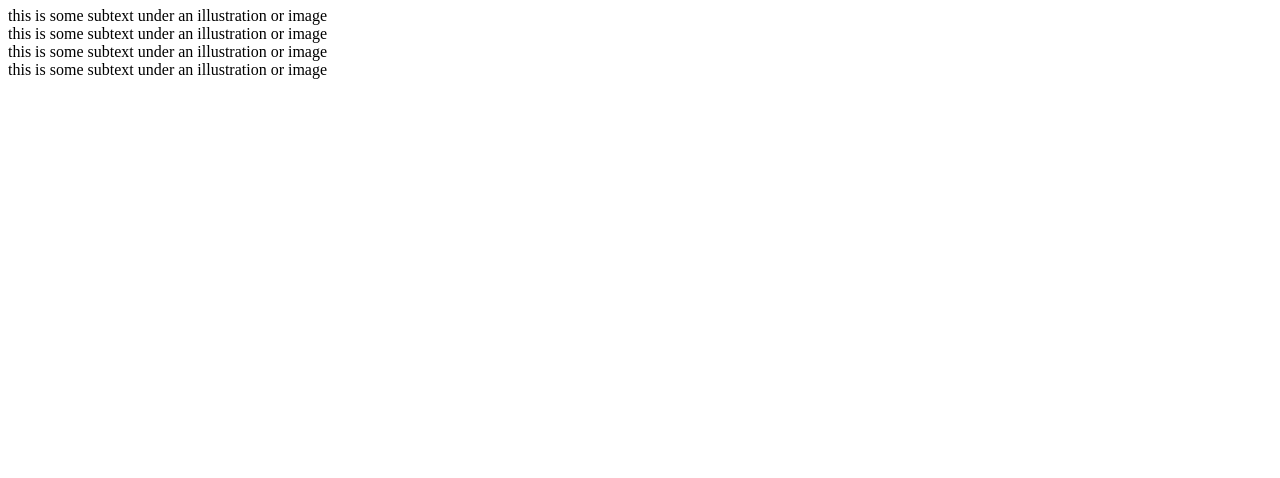
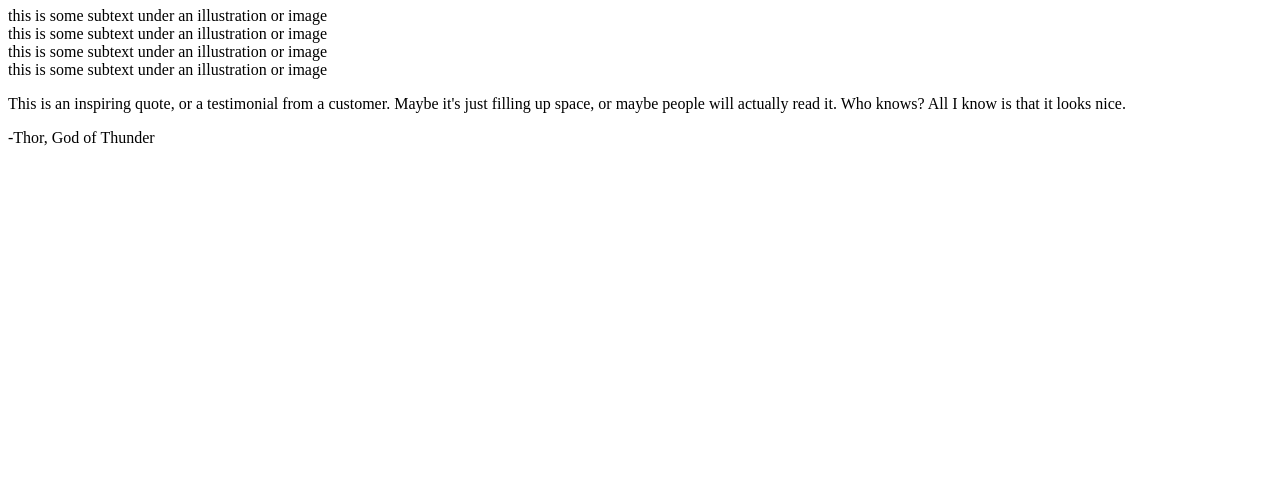
Before and after one commit to lukemedlin/sample-website, a plain HTML site: page index.html in a window 1280 px wide. Shown: the part 322-800 px from the top of the page. Drawn offline with Linux system fonts and the light colour scheme.

Commit message:
Create quote content

```diff
--- a/index.html
+++ b/index.html
@@ -71,6 +71,15 @@
         </div>
     </div>
 
+    <div class="quote-container">
+        <p class="quote-text">
+            This is an inspiring quote, or a testimonial from a customer. Maybe it's just filling up space, or maybe people will actually read it. Who knows? All I know is that it looks nice.
+        </p>
+        <p class="quote-author">
+            -Thor, God of Thunder
+        </p>
+    </div>
+
 
 
 
```
